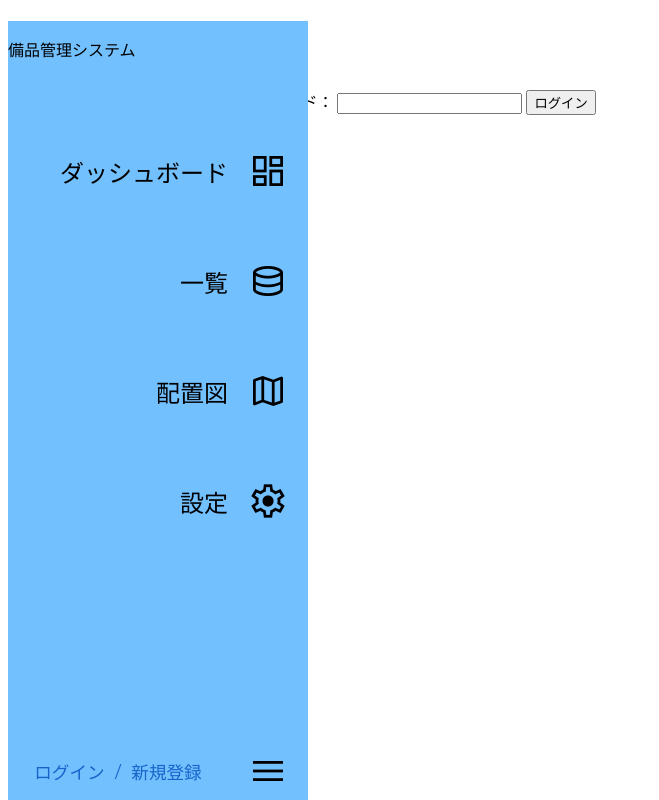
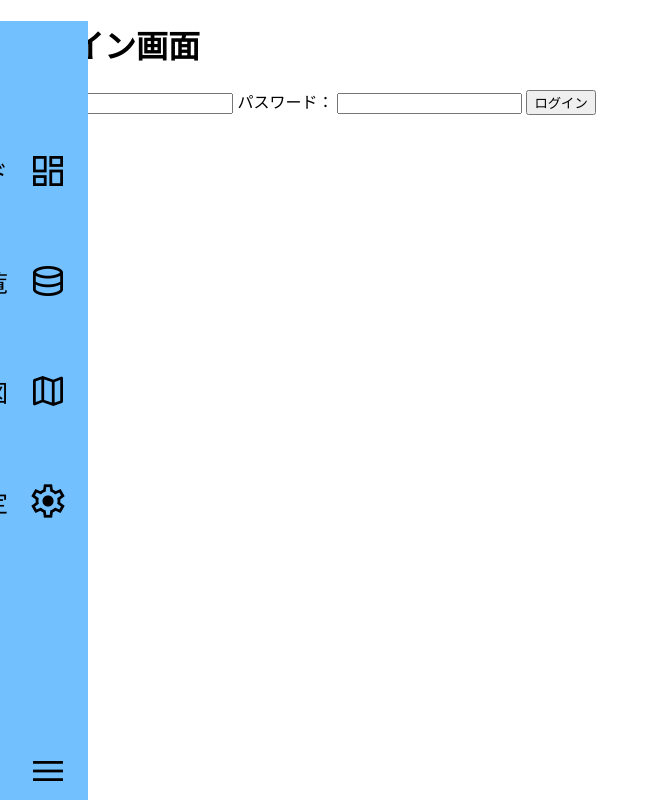
Before and after one commit to mdps-app/test2, a SvelteKit app: page /login in a window 1280 px wide. Shown: the whole page, without its empty margins (0-659 px from the left). Built offline with nearby package versions, Linux system fonts and the light colour scheme; no server answers.

Commit message:
🔃 update
ヘッダーを閉じれるように

```diff
--- a/src/routes/+layout.svelte
+++ b/src/routes/+layout.svelte
@@ -25,6 +25,7 @@
 	/>
 </svelte:head>
 
+<input id="checkbox" type="checkbox" />
 <header>
 	<div>
 		<p>備品管理システム</p>
@@ -59,7 +60,7 @@
 						</form>
 					{/if}
 				</div>
-				<span class="material-symbols-outlined"> menu </span>
+				<label for="checkbox"><span class="material-symbols-outlined"> menu </span></label>
 			</li>
 		</ul>
 	</nav>
@@ -150,12 +151,32 @@
 					}
 				}
 
+				label {
+					display: flex;
+					justify-content: center;
+					align-items: center;
+				}
+
 				span {
 					grid-column: 2 / 3;
-
 					cursor: pointer;
 				}
 			}
 		}
 	}
+
+	header {
+		transform: translateX(-220px);
+		transition: all 300ms 0s ease;
+	}
+
+	input[type='checkbox'] {
+		display: none;
+
+		&:checked {
+			~ header {
+				transform: translateX(0px);
+			}
+		}
+	}
 </style>
```
